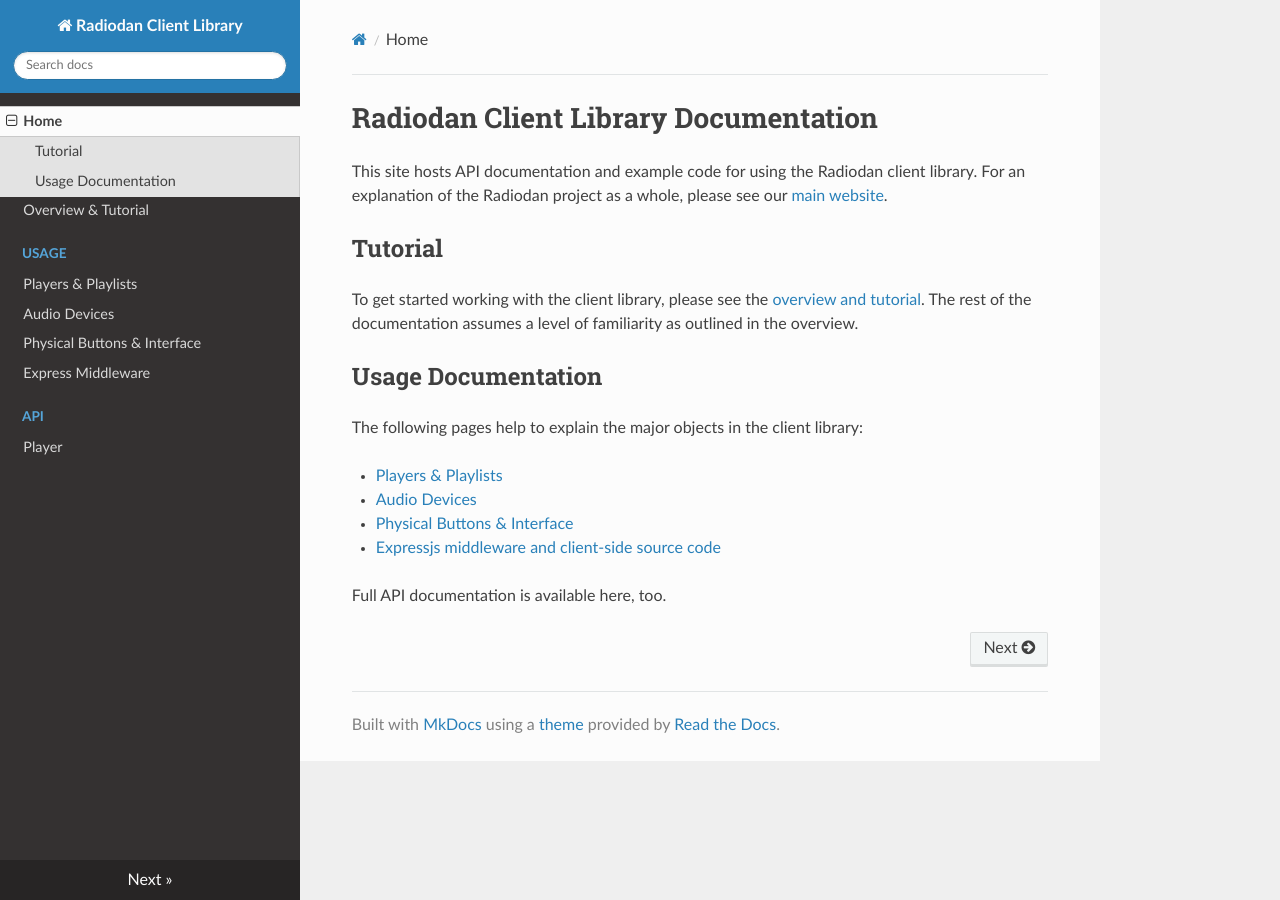
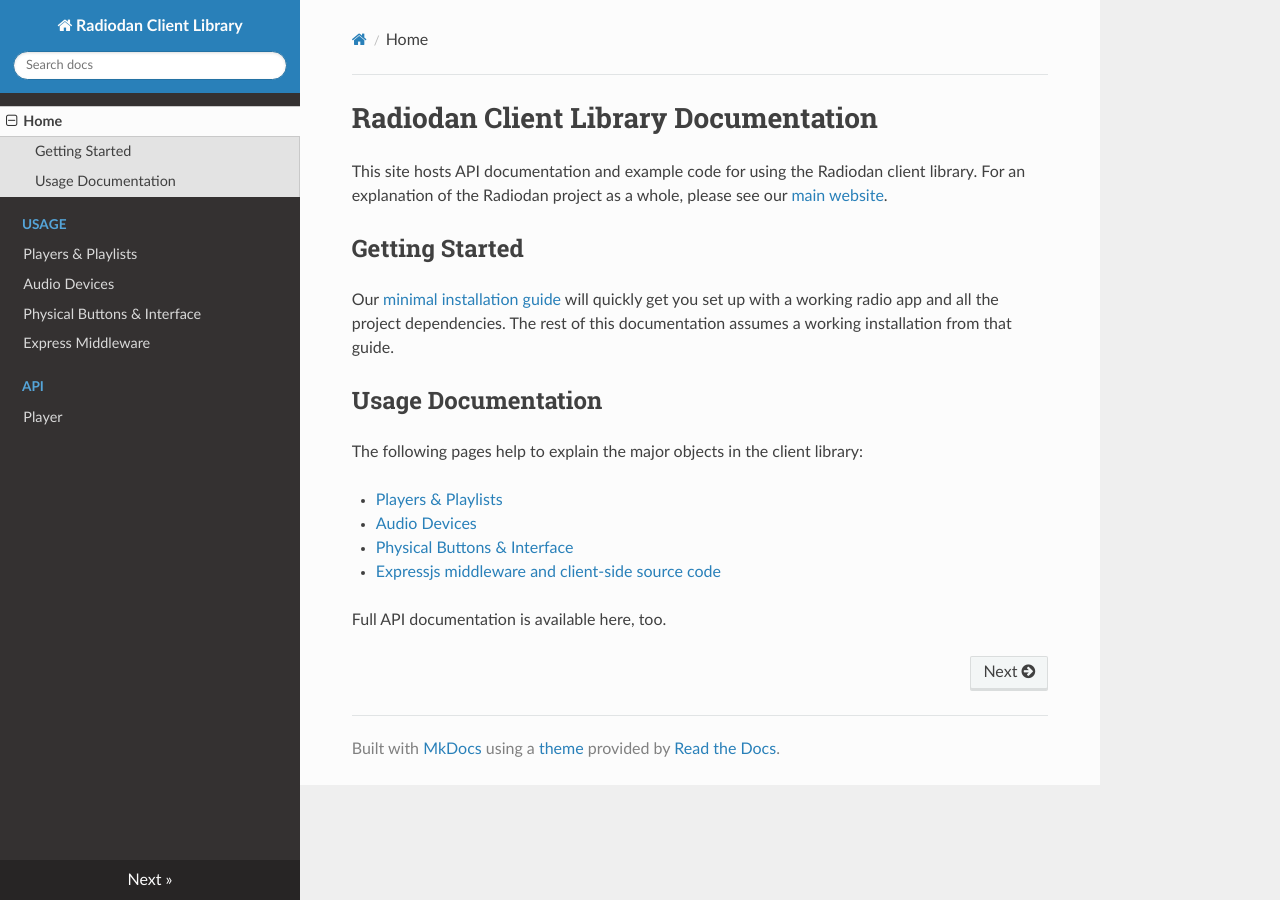
Before and after one commit to radiodan/radiodan-client.js, an MkDocs documentation site: the page built from docs/index.md, in a window 1280 px wide. Built offline with MkDocs 1.6.1, drawn with Linux system fonts in a browser that asks for light colours; nearby versions of some CDN libraries; old or Windows-style settings are respelled for this version of MkDocs.

Commit message:
Remove overview and link to Install guide

```diff
--- a/docs/index.md
+++ b/docs/index.md
@@ -4,11 +4,13 @@ This site hosts API documentation and example code for using the Radiodan
 client library. For an explanation of the Radiodan project as a whole, please
 see our [main website](http://radiodan.net).
 
-## Tutorial
+## Getting Started
 
-To get started working with the client library, please see the [overview and
-tutorial](overview.md). The rest of the documentation assumes a level of
-familiarity as outlined in the overview.
+Our [minimal installation guide] [1] will quickly get you set up with
+a working radio app and all the project dependencies. The rest of this
+documentation assumes a working installation from that guide.
+
+[1]: http://radiodan.net/help/tutorials/simplest-radio-laptop-macos.html
 
 ## Usage Documentation
 
--- a/mkdocs.yml
+++ b/mkdocs.yml
@@ -2,7 +2,6 @@ site_name: Radiodan Client Library
 theme: readthedocs
 pages:
   - ['index.md', 'Home']
-  - ['overview.md', 'Overview & Tutorial']
   - ['usage/players-playlists.md', 'Usage', 'Players & Playlists']
   - ['usage/audio-devices.md', 'Usage', 'Audio Devices']
   - ['usage/physical-buttons-and-interface.md', 'Usage', 'Physical Buttons & Interface']
```
Also changed, not shown: docs/mkdocs.yml (deleted, +0 -10 lines), docs/overview.md (deleted, +0 -17 lines).
